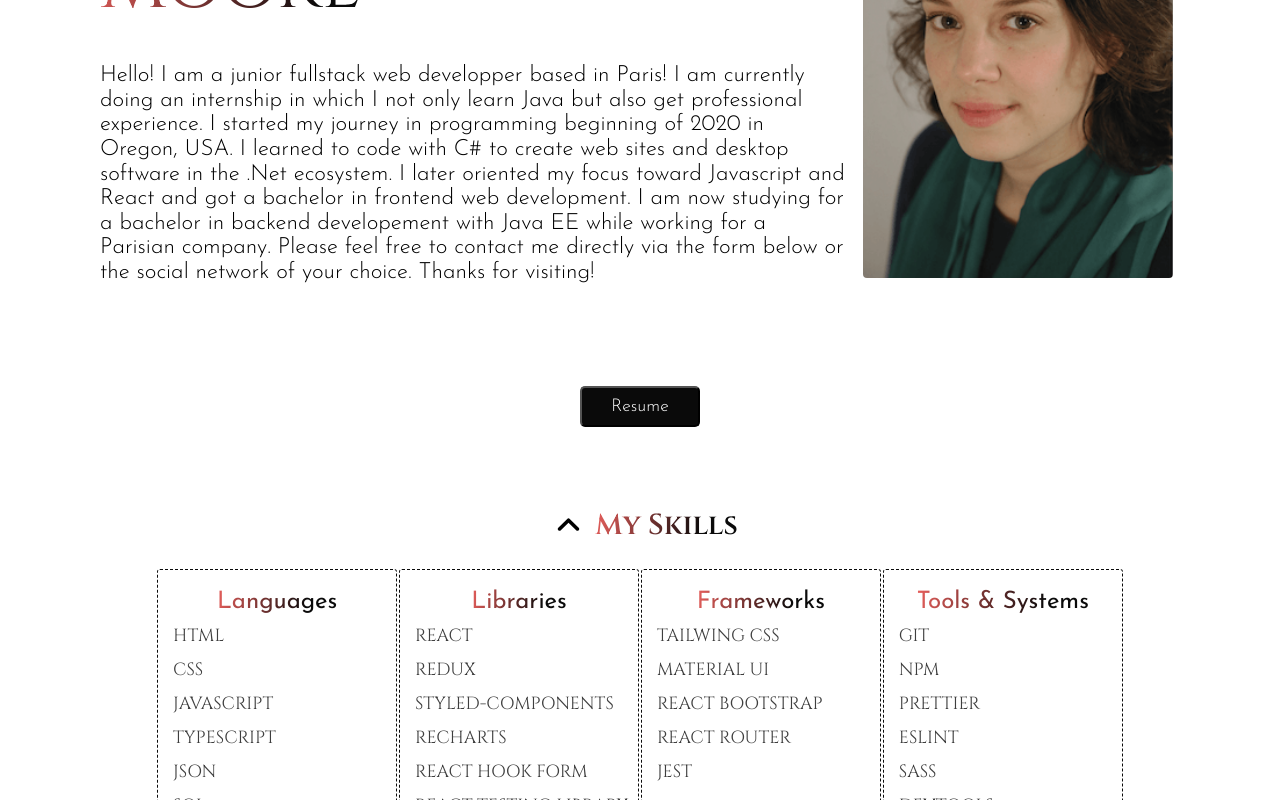
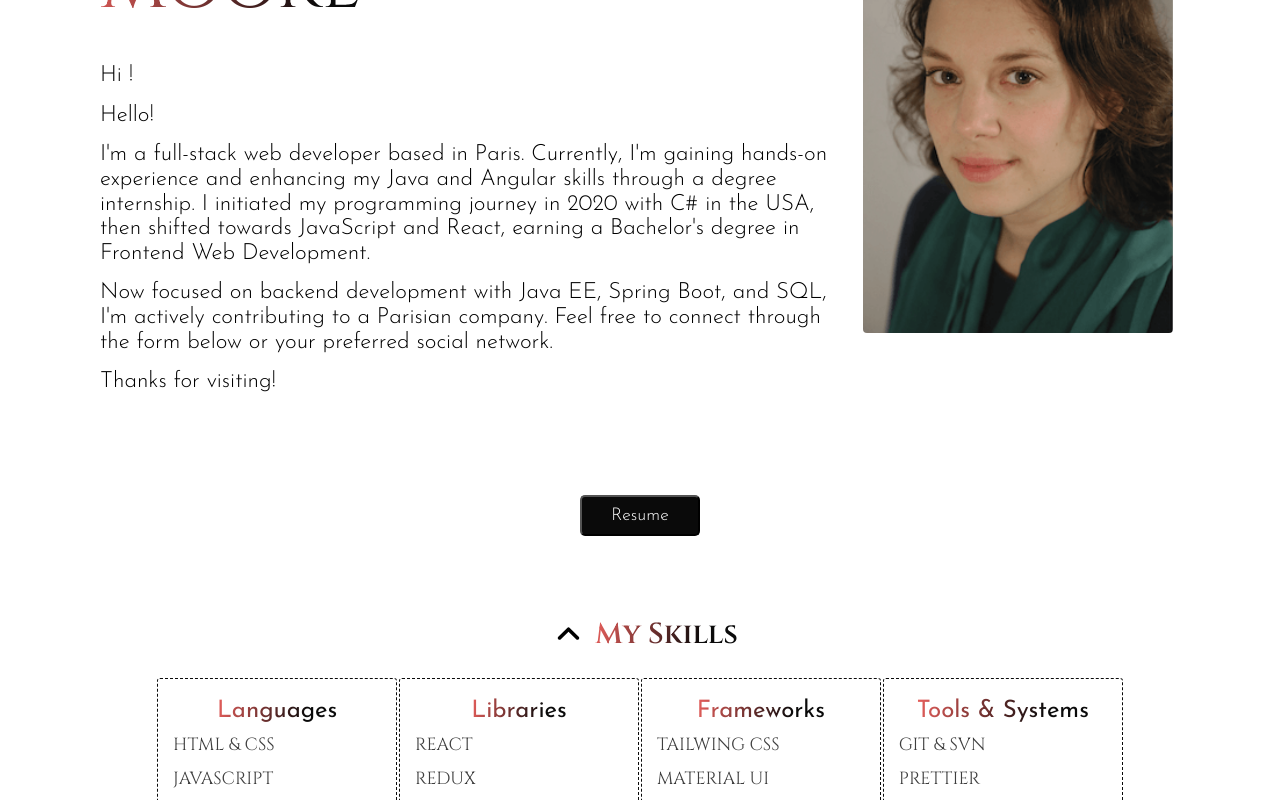
Before and after one commit to MarieRodiet/Portfolio, a React (Create React App) app: page /#/ in a window 1280 px wide. Shown: the part 400-1200 px from the top of the page. Built offline with nearby package versions, Linux system fonts and the light colour scheme.

Commit message:
update portfolio

```diff
--- a/src/components/Profile.tsx
+++ b/src/components/Profile.tsx
@@ -2,7 +2,7 @@ import profilePicture from '../assets/IMG/profile-picture.png'
 import { profile } from '../data/profile'
 
 type Props = {
-    isEnglish: boolean
+  isEnglish: boolean
 }
 export default function Profile({ isEnglish }: Props) {
   return (
@@ -10,9 +10,29 @@ export default function Profile({ isEnglish }: Props) {
       <div className="profile-text">
         <h1 className="profile-text-name">{profile.name}</h1>
         {isEnglish ? (
-          <p className="profile-text-intro">{profile.an}</p>
+          <div className="profile-text-intro">
+            <p>Hi !</p>
+            <p>
+              {' '}
+              {profile.anArray.map((item, index) => (
+                <p className="pt-15" key={index}>
+                  {item}
+                </p>
+              ))}
+            </p>
+          </div>
         ) : (
-          <p className="profile-text-intro">{profile.fr}</p>
+          <div className="profile-text-intro">
+            <p>Bonjour !</p>
+            <p>
+              {' '}
+              {profile.frArray.map((item, index) => (
+                <p className="pt-15" key={index}>
+                  {item}
+                </p>
+              ))}
+            </p>
+          </div>
         )}
       </div>
       <div className="profile-imgContainer">
--- a/src/components/ProjectsSection.tsx
+++ b/src/components/ProjectsSection.tsx
@@ -9,7 +9,7 @@ export default function ProjectsSection({ isEnglish }: Props) {
   const [toggled, updateToggle] = useState(false)
 
   return (
-      <section  className="projectsSection">
+    <section className="projectsSection">
       <div className="projectsSection-header">
         <Arrow
           onKeyDown={() => updateToggle(!toggled)}
--- a/src/data/profile.js
+++ b/src/data/profile.js
@@ -3,6 +3,15 @@ export const profile = {
   email: 'mailto:marie.rodiet@gmail.com',
   linkedIn: 'https://www.linkedin.com/in/marie-rodiet-moore/',
   github: 'https://github.com/MarieRodiet',
-  an: `Hello!  I am a junior fullstack web developper based in Paris! I am currently doing an internship in which I not only learn Java but also get professional experience. I started my journey in programming beginning of 2020 in Oregon, USA. I learned to code with C# to create web sites and desktop software in the .Net ecosystem. I later oriented my focus toward Javascript and React and got a bachelor in frontend web development. I am now studying for a bachelor in backend developement with Java EE while working for a Parisian company. Please feel free to contact me directly via the form below or the social network of your choice. Thanks for visiting!`,
-  fr: "Bonjour! Je suis une développeuse fullstack actuellement en alternance pour apprendre Java et gagner en expérience professionnelle. J'ai débuté mon aventure dans la programmation début 2020 aux USA. A l'époque je codais des applications web et des logiciels desktop dans l'écosysteme de .Net. Je me suis graduellement orientée vers Javascript et React pour ensuite obtenir une licence dans le developpement front. Je suis désormais étudiante en licence backend avec le langage Java tout en travaillant dans une entreprise Parisienne. N'hésitez pas à me contacter par le formulaire ou le réseau social de votre choix! Merci de votre visite!",
+  anArray: [
+    'Hello!',
+    "I'm a full-stack web developer based in Paris. Currently, I'm gaining hands-on experience and enhancing my Java and Angular skills through a degree internship. I initiated my programming journey in 2020 with C# in the USA, then shifted towards JavaScript and React, earning a Bachelor's degree in Frontend Web Development.",
+    "Now focused on backend development with Java EE, Spring Boot, and SQL, I'm actively contributing to a Parisian company. Feel free to connect through the form below or your preferred social network.",
+    'Thanks for visiting!',
+  ],
+  frArray: [
+    "Je suis un développeur web full-stack basé à Paris. Actuellement, j'acquiers une expérience pratique et renforce mes compétences en Java et Angular grâce à un stage diplômant en entreprise. J'ai amorcé mon parcours de programmation en 2020 avec C# aux États-Unis, pour ensuite me tourner vers JavaScript et React, obtenant ainsi une licence (RNCP Niveau 6) en développement web frontend.",
+    "Aujourd'hui concentrée sur le développement backend avec Java EE, Spring Boot et SQL, je contribue activement au sein d'une entreprise parisienne. N'hésitez pas à me contacter via le formulaire ci-dessous ou votre réseau social préféré.",
+    'Merci de votre visite!',
+  ],
 }
--- a/src/data/skills.js
+++ b/src/data/skills.js
@@ -2,16 +2,7 @@ export const skills = [
   {
     en: 'Languages',
     fr: 'Langages',
-    skills: [
-      'HTML',
-      'CSS',
-      'JAVASCRIPT',
-      'TYPESCRIPT',
-      'JSON',
-      'SQL',
-      'C#',
-      'JAVA',
-    ],
+    skills: ['HTML & CSS', 'JAVASCRIPT', 'TYPESCRIPT', 'SQL', 'C#', 'JAVA'],
   },
   {
     en: 'Libraries',
@@ -19,7 +10,7 @@ export const skills = [
     skills: [
       'REACT',
       'REDUX',
-      'STYLED-COMPONENTS',
+      'ANGULAR',
       'RECHARTS',
       'REACT HOOK FORM',
       'REACT TESTING LIBRARY',
@@ -39,16 +30,7 @@ export const skills = [
   {
     en: 'Tools & Systems',
     fr: 'Outils & Systemes',
-    skills: [
-      'GIT',
-      'NPM',
-      'PRETTIER',
-      'ESLINT',
-      'SASS',
-      'DEVTOOLS',
-      'API',
-      'STORYBOOK',
-    ],
+    skills: ['GIT  &  SVN', 'PRETTIER', 'ESLINT', 'SASS', 'DEVTOOLS', 'DOCKER'],
   },
   {
     en: 'Extras',
@@ -57,7 +39,6 @@ export const skills = [
       'PERFORMANCE',
       'ACCESSIBILITY',
       'RESPONSIVE',
-      'UI/UX',
       'WIREFRAME & FIGMA',
       'USE CASES & USER STORIES',
     ],
--- a/src/pages/App.tsx
+++ b/src/pages/App.tsx
@@ -34,7 +34,7 @@ export default function App() {
         <ProjectsSection isEnglish={isEnglish} />
         <FormSection isEnglish={isEnglish} />
         <SocialMedia />
-        <Footer text="Copyright 2022 Marie Moore" />
+        <Footer text="Copyright 2024 Marie Moore" />
       </HashRouter>
     </div>
   )
--- a/src/style/base/globals.scss
+++ b/src/style/base/globals.scss
@@ -15,3 +15,7 @@ body {
   padding-bottom: 0px;
   padding-top: 0px;
 }
+
+.pt-15 {
+  padding-top: 15px;
+}
```
Lines whose indentation alone changed are shown as unchanged.
